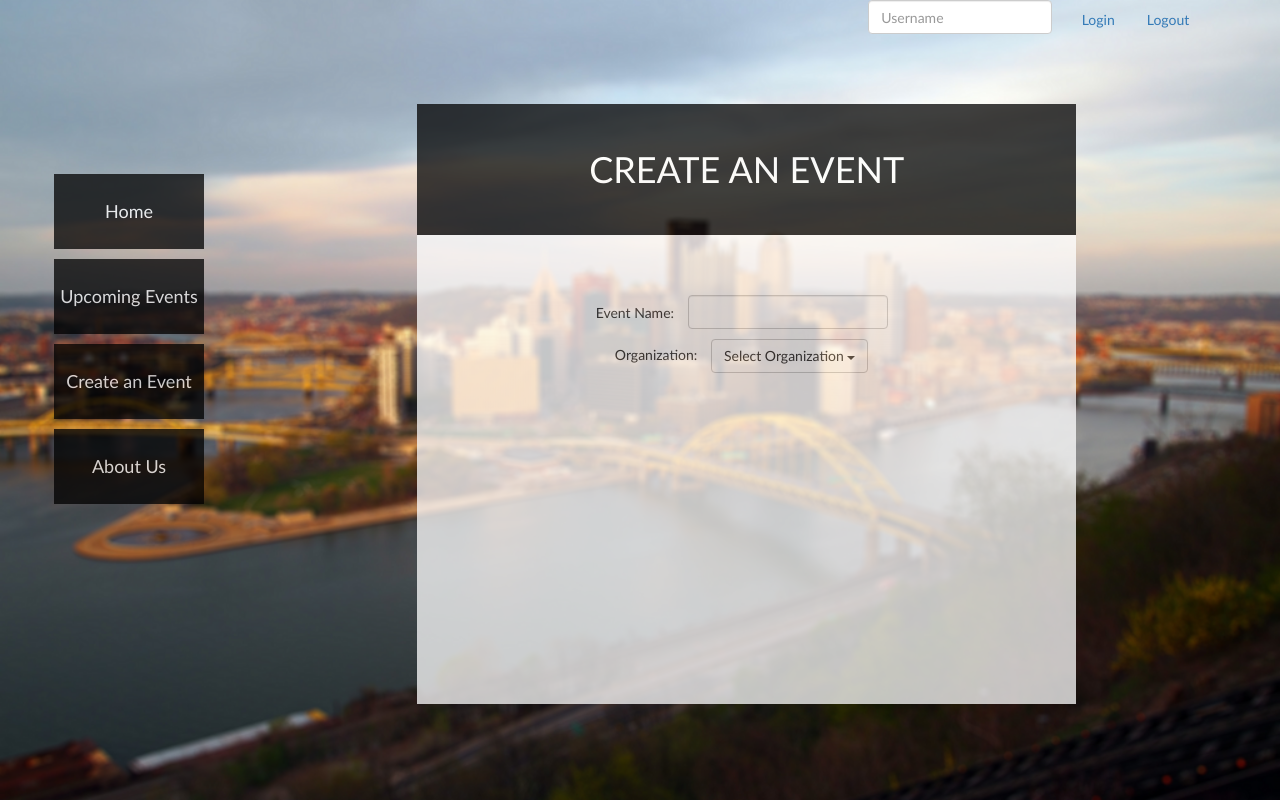
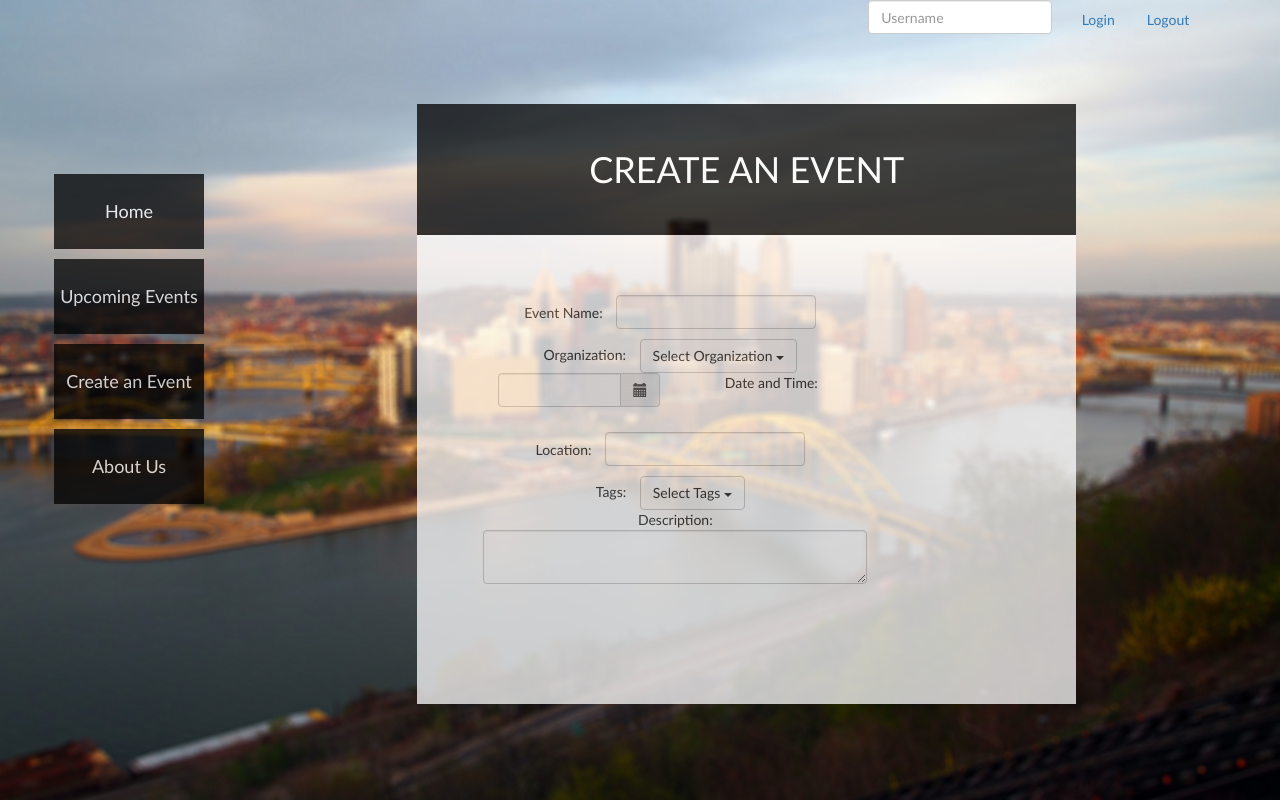
Before and after one commit to biggs0125/CoMmUnity, a Django app: template community/events/templates/create_event.html in a window 1280 px wide. Run offline with Django 3.2, Linux system fonts and the light colour scheme; the template is opened without the code that fills it, so the values that code supplies are empty; some libraries are stand-ins or nearby versions.

Commit message:
create_event functionality

```diff
--- a/community/events/templates/create_event.html
+++ b/community/events/templates/create_event.html
@@ -5,22 +5,66 @@
   <div class="title">
     CREATE AN EVENT
   </div>
+  <div class="col-md-7" style="text-align:lieft;margin-left:10%;">
     <div class="row" style="margin-top:50px">
       Event Name:
-    <input type="text" class="form-control form-input">
+      <input id="event-name" type="text" class="form-control form-input">
     </div>
     <div class="row">
       Organization:
       <div class="dropdown form-input">
-      <button class="btn btn-default dropdown-toggle"
+        <button id="organization" class="btn btn-default dropdown-toggle"
                 type="button" data-toggle="dropdown">
           Select Organization
           <span class="caret"></span>
         </button>
-      <ul class="dropdown-menu">
-        <li><a href="#">Org 1</a></li>
-        <li><a href="#">Org 2</a></li>
+        <ul class="dropdown-menu" style="margin-top:10px;" role="menu">
+          <li><a tabindex="-1" href="#">Org 1</a></li>
+          <li><a tabindex="-1" href="#">Org 2</a></li>
       </ul>
+      </div>
+    </div>
+    <div class="row">
+      Date and Time:
+      <div class="col-sm-6">
+        <div class="form-group">
+          <div class='input-group date' id='dtpicker'>
+            <input type='text' class="form-control">
+            <span class="input-group-addon">
+              <span class="glyphicon glyphicon-calendar"></span>
+            </span>
+          </div>
+        </div>
+        <script type="text/javascript">
+          $(function () {
+          $('#dtpicker').datetimepicker();
+          });
+        </script>
+      </div>
+    </div>
+    <div class="row">
+      Location:
+      <input id="location" type="text" class="form-control form-input">
+    </div>
+    <div class="row">
+      Tags:
+      <div class="dropdown form-input">
+        <button id="tags" class="btn btn-default dropdown-toggle" type="button"
+                data-toggle="dropdown">
+          Select Tags
+          <span class="caret"></span>
+        </button>
+        <ul class="dropdown-menu" style="margin-top:10px;" role="menu">
+          <li><a tabindex="-1" href="#">Tag 1</a></li>
+          <li><a tabindex="-1" href="#">Tag 2</a></li>
+          <li role="presentation" class="divide"></li>
+          <li><a tabindex="-1" href="#">New...</a></li>
+        </ul>
+      </div>
+    </div>
+    <div class="row">
+      Description:
+      <textarea id="description" class="form-control"></textarea>
     </div>
   </div>
 </div>
```
Lines whose indentation alone changed are shown as unchanged.
